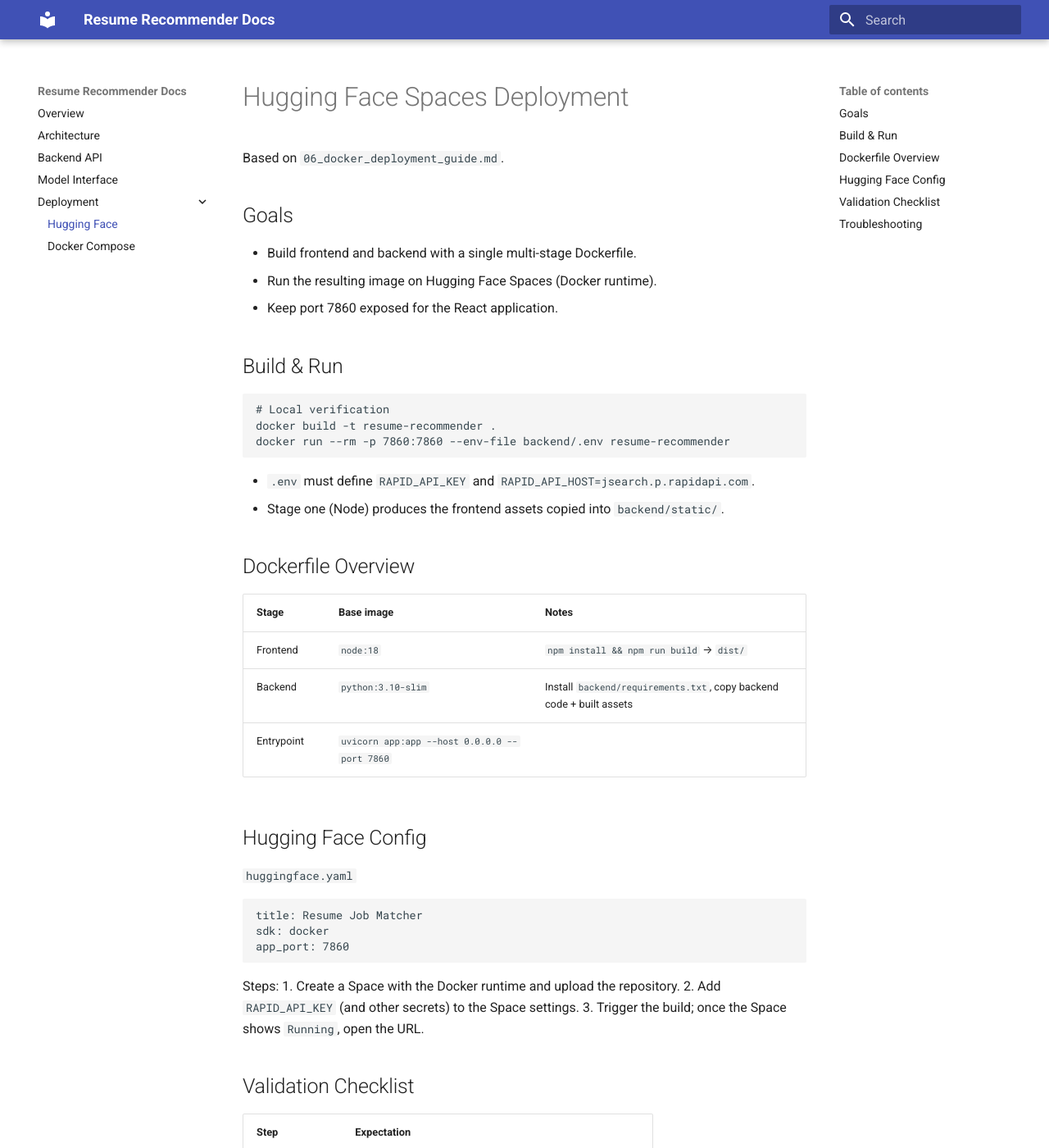
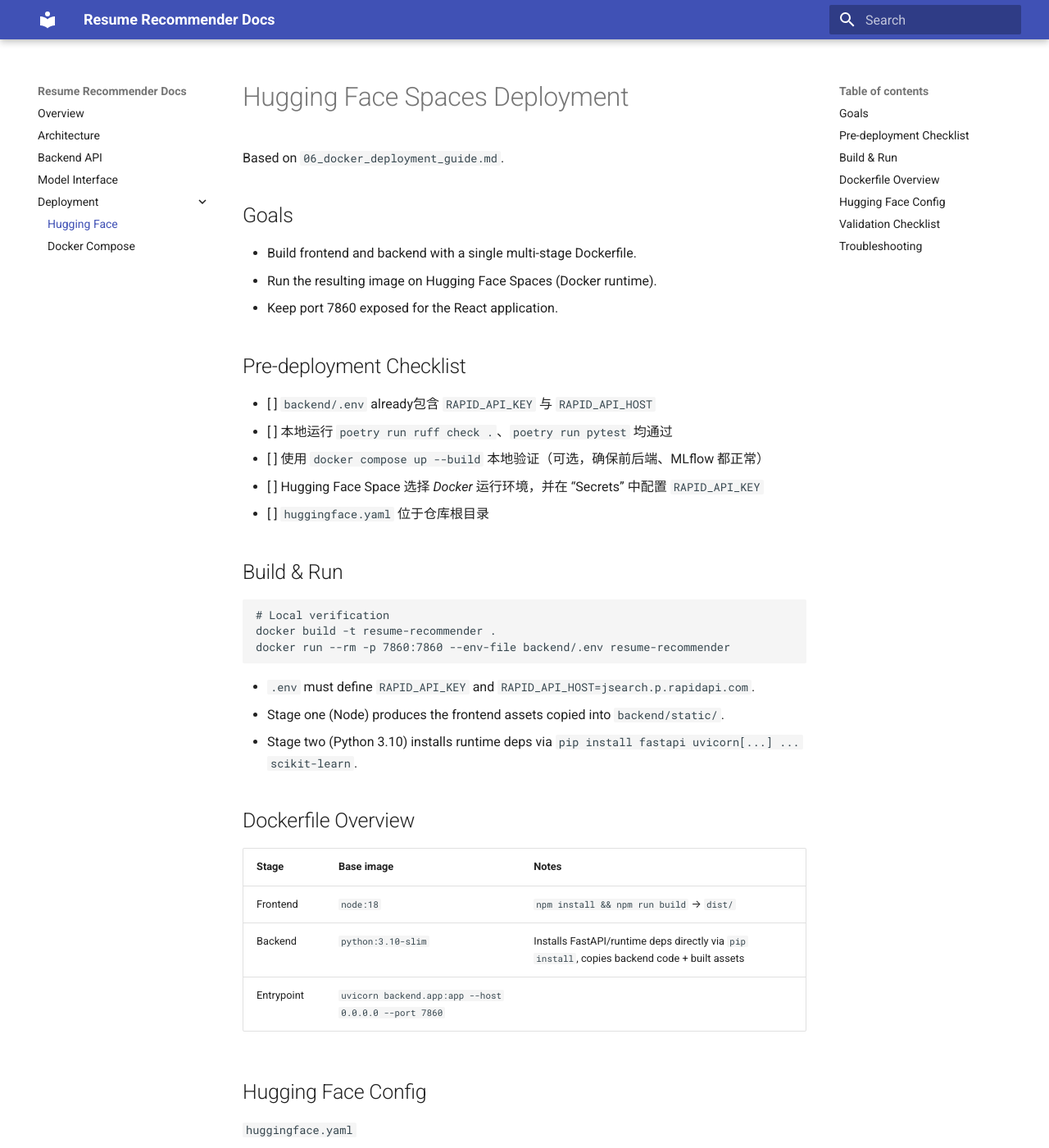
Before and after one commit to Leonay07/resume-recommender, an MkDocs documentation site: the page built from docs/deployment/hf.md, in a window 1280 px wide and 1400 px high. Shown: the whole window at 82% size. Built offline with MkDocs 1.6.1 and Material for MkDocs 9.7.7, drawn with Linux system fonts in a browser that asks for light colours.

````diff
--- a/docs/deployment/hf.md
+++ b/docs/deployment/hf.md
@@ -7,6 +7,13 @@ Based on `06_docker_deployment_guide.md`.
 - Run the resulting image on Hugging Face Spaces (Docker runtime).
 - Keep port 7860 exposed for the React application.
 
+## Pre-deployment Checklist
+- [ ] `backend/.env` already包含 `RAPID_API_KEY` 与 `RAPID_API_HOST`
+- [ ] 本地运行 `poetry run ruff check .`、`poetry run pytest` 均通过
+- [ ] 使用 `docker compose up --build` 本地验证（可选，确保前后端、MLflow 都正常）
+- [ ] Hugging Face Space 选择 *Docker* 运行环境，并在 “Secrets” 中配置 `RAPID_API_KEY`
+- [ ] `huggingface.yaml` 位于仓库根目录
+
 ## Build & Run
 ```bash
 # Local verification
@@ -15,13 +22,14 @@ docker run --rm -p 7860:7860 --env-file backend/.env resume-recommender
 ```
 - `.env` must define `RAPID_API_KEY` and `RAPID_API_HOST=jsearch.p.rapidapi.com`.
 - Stage one (Node) produces the frontend assets copied into `backend/static/`.
+- Stage two (Python 3.10) installs runtime deps via `pip install fastapi uvicorn[...] ... scikit-learn`.
 
 ## Dockerfile Overview
 | Stage | Base image | Notes |
 |-------|------------|-------|
 | Frontend | `node:18` | `npm install && npm run build` → `dist/` |
-| Backend | `python:3.10-slim` | Install `backend/requirements.txt`, copy backend code + built assets |
-| Entrypoint | `uvicorn app:app --host 0.0.0.0 --port 7860` |
+| Backend | `python:3.10-slim` | Installs FastAPI/runtime deps directly via `pip install`, copies backend code + built assets |
+| Entrypoint | `uvicorn backend.app:app --host 0.0.0.0 --port 7860` |
 
 ## Hugging Face Config
 `huggingface.yaml`
````
Also changed, not shown: README.md (+2 -4 lines), 2 other files.
